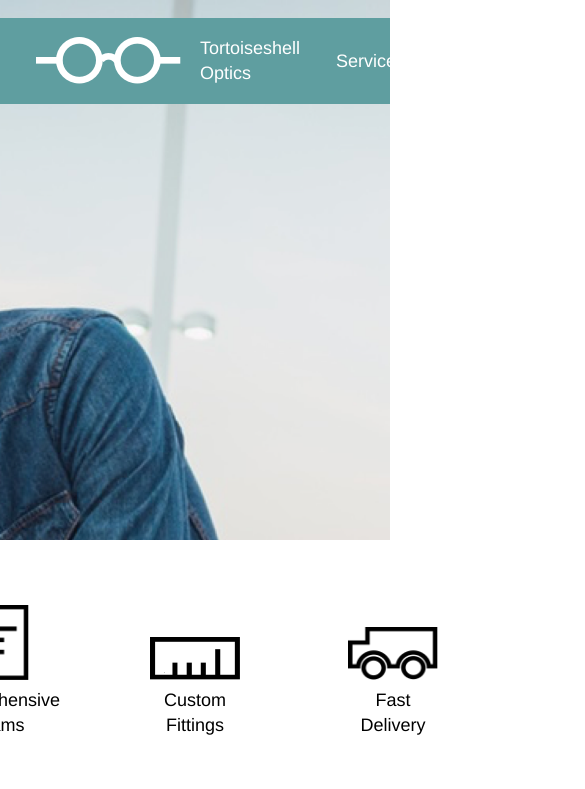
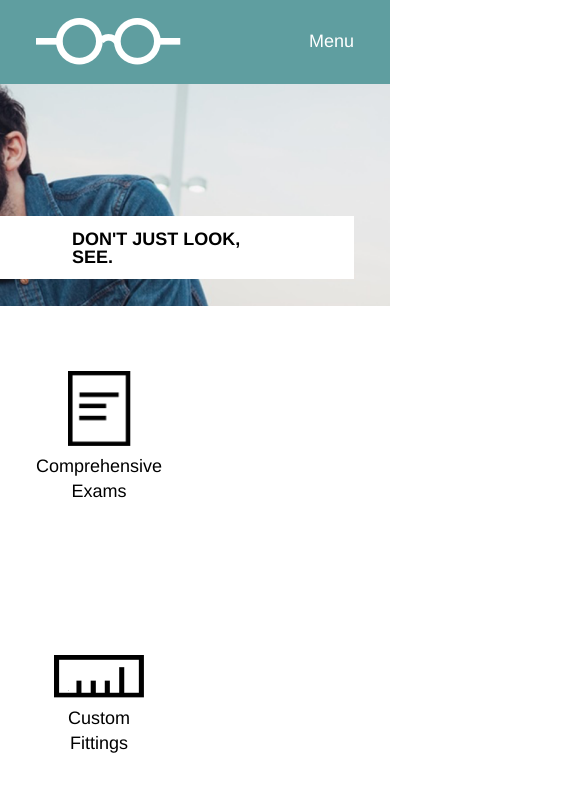
Before and after one commit to natguds/TortoiseshellOptics, a plain HTML site: page index.html in a window 390 px wide. Shown: the top 789 px of the page, 585 px wide, since content can reach past the window. Drawn offline with Linux system fonts and the light colour scheme.

Commit message:
Finish responsive layouts.

```diff
--- a/index.html
+++ b/index.html
@@ -12,31 +12,34 @@
 
     <!-- Company Header -->
 
-    <div class="company">
-
+    <header>
       <div class="container">
         <div class="logo">
           <img src="./resources/images/logo-white.png" alt="tortoiseshell-logo-white">
           <span>Tortoiseshell Optics</span>
         </div>
-        <nav>
+        <nav class="menu-normal">
           <ul>
             <li>Services</li>
             <li>Products</li>
             <li>Contact</li>
           </ul>
         </nav>
+        <nav class="menu-mobile">
+          <ul>
+            <li>Menu</li>
+          </ul>
+        </nav>
       </div>
-
-      <!-- <div class="tagline">
-        DON'T JUST LOOK, SEE.
-      </div> -->
-
-    </div>
+      <div class="tagline">
+        <h1>DON'T JUST LOOK, SEE.</h1>
+      </div>
+    </header>
 
     <!-- Supporting Information -->
 
     <div class="services container">
+
       <div class="service-item">
         <div class="exams">
           <img src="./resources/images/paper-icon.png" alt="exam-icon">
@@ -55,6 +58,7 @@
         </div>
         <span class="description">Fast Delivery</span>
       </div>
+
     </div>
 
     <div class="about container">
--- a/resources/css/style.css
+++ b/resources/css/style.css
@@ -1,11 +1,11 @@
 /* Universal Styles */
 
 html {
+  font-family: "Helvetica", sans-serif;
   font-size: 18px;
 }
 
 body {
-  font-family: "Helvetica", sans-serif;
   line-height: 1.4;
 }
 
@@ -14,10 +14,15 @@ body {
   margin: 0 auto;
 }
 
+@media only screen and (max-width: 1000px) {
+  .container {
+    max-width: 100%;
+  }
+}
 
 /* Company Header */
 
-.company .container {
+header .container {
   position: relative;
   top: 1rem;
   display: flex;
@@ -28,7 +33,7 @@ body {
   background-color: cadetblue;
 }
 
-.company {
+header {
   background-image: url("../images/glasses-bg.png");
   background-repeat: no-repeat;
   background-position: center;
@@ -54,14 +59,63 @@ nav ul li {
   padding-left: 2rem;
 }
 
+.menu-mobile {
+  display: none;
+}
+
 .tagline {
-  position: relative;
-  top: 10rem;
+  display: inline-block;
+  position: absolute;
+  top: 13rem;
+  right: 5rem;
+  padding: 1.5rem 5rem;
   font-size: 2rem;
   font-weight: bold;
   line-height: 1.2;
-  padding: 1.5rem 5rem;
   background-color: white;
+}
+
+@media only screen and (max-width: 1000px) {
+  header .container {
+    top: 0;
+  }
+
+  header {
+    height: 22rem;
+  }
+
+  .tagline {
+    top: 8rem;
+    right: 2rem;
+    padding: 0.75rem 4rem;
+    font-size: 1.5rem;
+    line-height: 3;
+  }
+}
+
+@media only screen and (max-width: 700px) {
+  .menu-normal {
+    display: none;
+  }
+
+  .menu-mobile {
+    display: block;
+  }
+
+  .logo span {
+    display: none;
+  }
+
+  header {
+    height: 17rem;
+  }
+
+  .tagline {
+    top: 12rem;
+    padding: 1rem auto;
+    font-size: 1rem;
+    line-height: 1rem;
+  }
 }
 
 
@@ -121,6 +175,15 @@ nav ul li {
   margin-top: 1rem;
 }
 
+@media only screen and (max-width: 700px) {
+  .services {
+    flex-direction: column;
+  }
+  .service-item {
+  }
+
+}
+
 /* Footer */
 
 footer {
```
